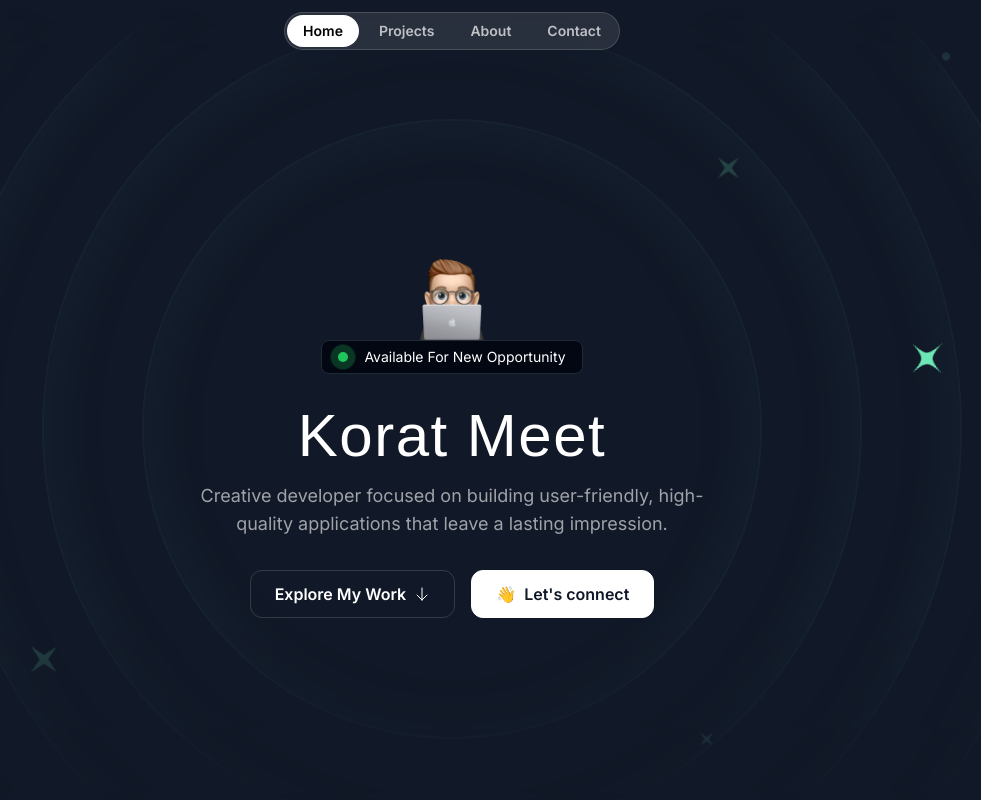
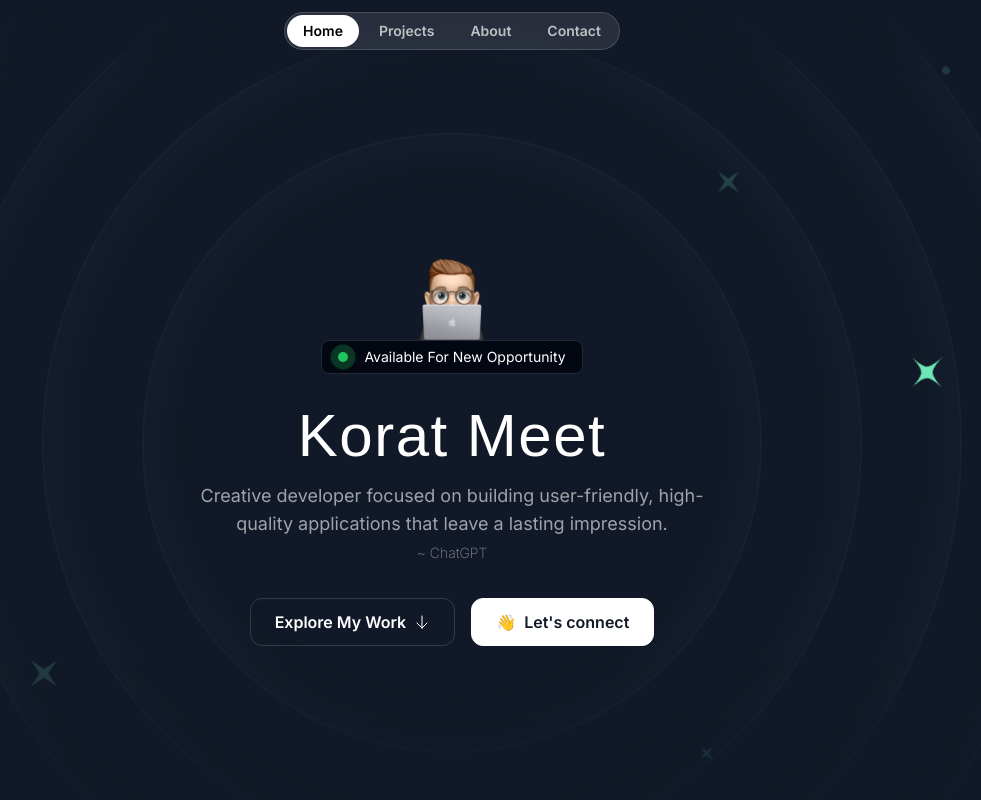
Before and after one commit to Meetkorat38/Portfolio, a Next.js app: page / in a window 1280 px wide. Shown: the top 800 px of the page, without its empty margins (188-1169 px from the left). Built offline with nearby package versions, Linux system fonts and the light colour scheme; a web font is replaced by a local one.

Commit message:
Headline change

```diff
--- a/src/sections/Hero.tsx
+++ b/src/sections/Hero.tsx
@@ -77,8 +77,10 @@ export const HeroSection = () => {
           </h1>
           <p className="mt-4 text-center text-white/60 md:text-lg">
             Creative developer focused on building user-friendly, high-quality
-            applications that leave a lasting impression.{" "}
-          </p>
+            applications that leave a lasting impression.
+            <br />
+            <span className="text-white/50  text-xs lg:text-sm font-extralight">~ ChatGPT</span>
+            </p>
         </div>
 
         <div className="flex flex-col md:flex-row justify-center items-center mt-8 gap-4">
```
